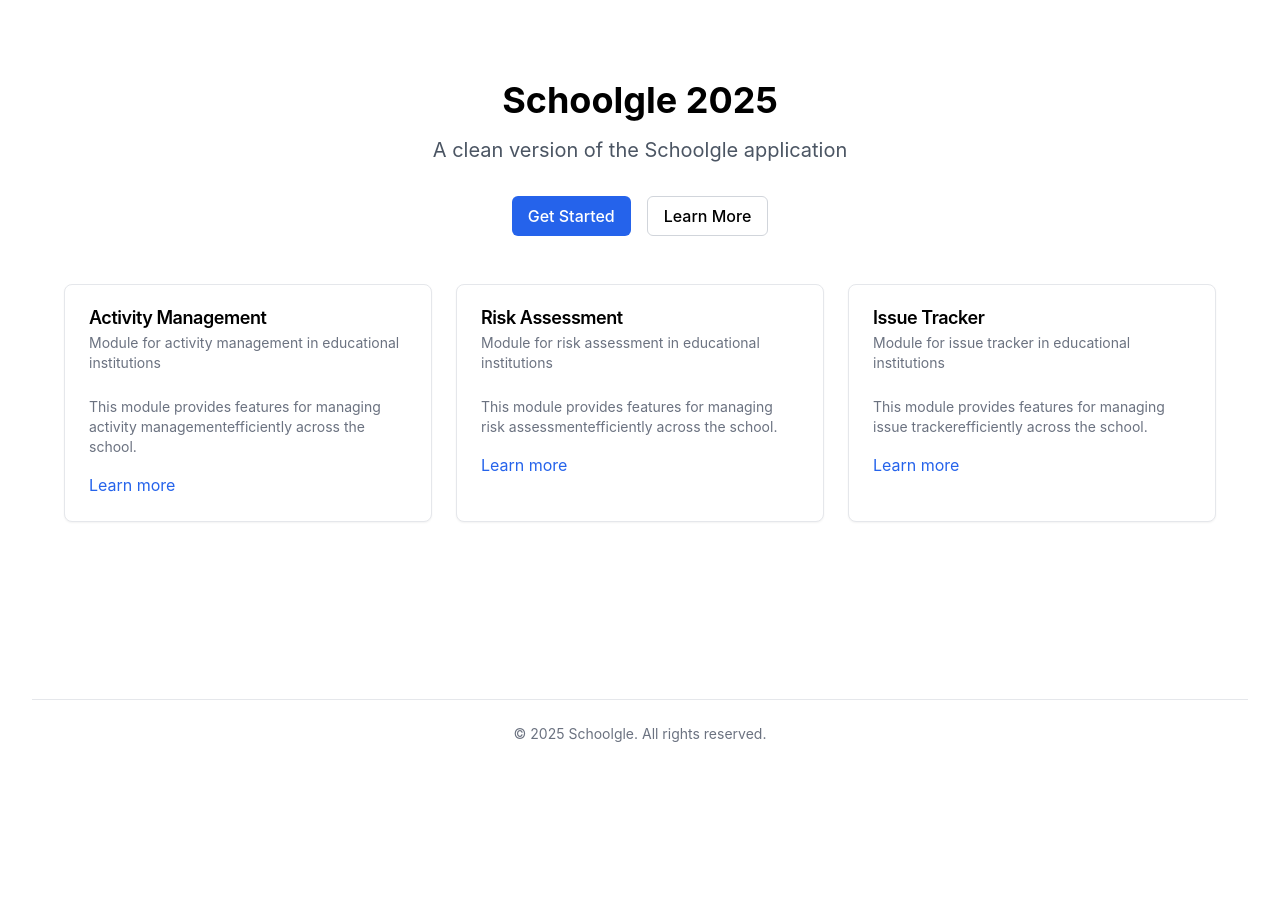
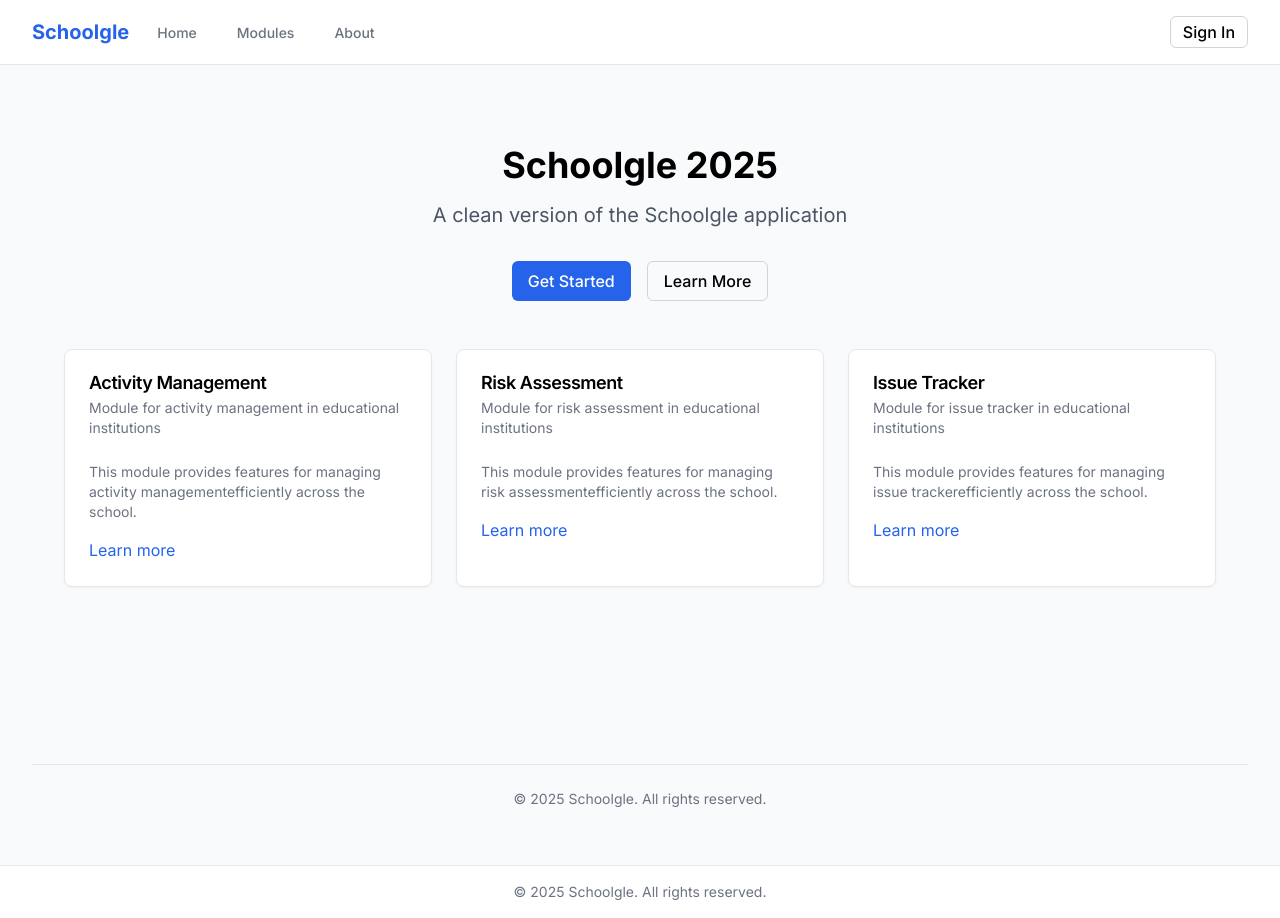
Before and after one commit to DSumm18/schoolgle-app-2025, a Next.js app: page / in a window 1280 px wide. Before the commit the page ends 800 px from the top, so only its background shows below. Built offline with nearby package versions, Linux system fonts and the light colour scheme.

Commit message:
Update layout with Navigation component

```diff
--- a/src/app/layout.tsx
+++ b/src/app/layout.tsx
@@ -1,20 +1,34 @@
+import type { Metadata } from 'next';
+import { Inter } from 'next/font/google';
 import './globals.css';
-import type { Metadata } from 'next';
+import { Navigation } from '@/components/layout/navigation';
+
+const inter = Inter({ subsets: ['latin'] });
 
 export const metadata: Metadata = {
-  title: 'Schoolgle App 2025',
-  description: 'A clean version of the Schoolgle application',
+  title: 'Schoolgle 2025',
+  description: 'A modern application for educational institutions',
 };
 
 export default function RootLayout({
   children,
-}: {
+}: Readonly<{
   children: React.ReactNode;
-}) {
+}>) {
   return (
     <html lang="en">
-      <body>
-        {children}
+      <body className={inter.className}>
+        <Navigation />
+        <main className="min-h-screen bg-gray-50 dark:bg-gray-900">
+          {children}
+        </main>
+        <footer className="bg-white dark:bg-gray-800 border-t dark:border-gray-700 py-4">
+          <div className="max-w-7xl mx-auto px-4 sm:px-6 lg:px-8">
+            <p className="text-center text-sm text-gray-500 dark:text-gray-400">
+              © {new Date().getFullYear()} Schoolgle. All rights reserved.
+            </p>
+          </div>
+        </footer>
       </body>
     </html>
   );
```
